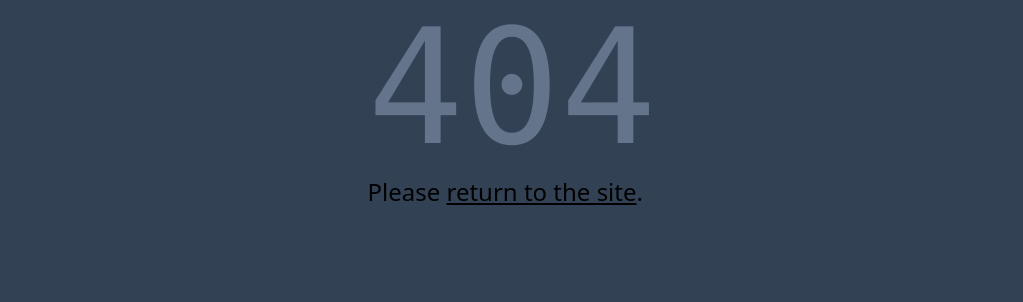
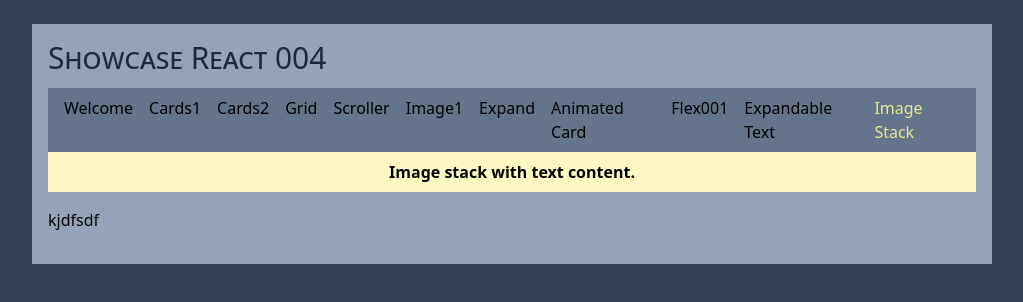
Before and after one commit to epx-edta/showcase-react-004, a React (Vite) app: page /image-stack in a window 1280 px wide. Before the commit this address had no page. Shown: the top 302 px of the page, without its empty margins (128-1151 px from the left). Built offline with nearby package versions, Linux system fonts and the light colour scheme.

Commit message:
new page

```diff
--- a/src/components/Nav.tsx
+++ b/src/components/Nav.tsx
@@ -53,9 +53,14 @@ const menuItems = [
 		description: "A page demonstrating flex layout.",
 	},
 	{
-		idCode: "expandable",
+		idCode: "expandable-text",
 		title: "Expandable Text",
 		description: "Shows expandable and collapsible text content.",
+	},
+	{
+		idCode: "image-stack",
+		title: "Image Stack",
+		description: "Image stack with text content.",
 	},
 ];
 
--- /dev/null
+++ b/src/pages/PageImageStack.tsx
@@ -0,0 +1,5 @@
+export const PageImageStack = () => {
+  return (
+    <p>kjdfsdf</p>
+  )
+}
```
Also changed, not shown: src/main.tsx (+6 -1 lines).
